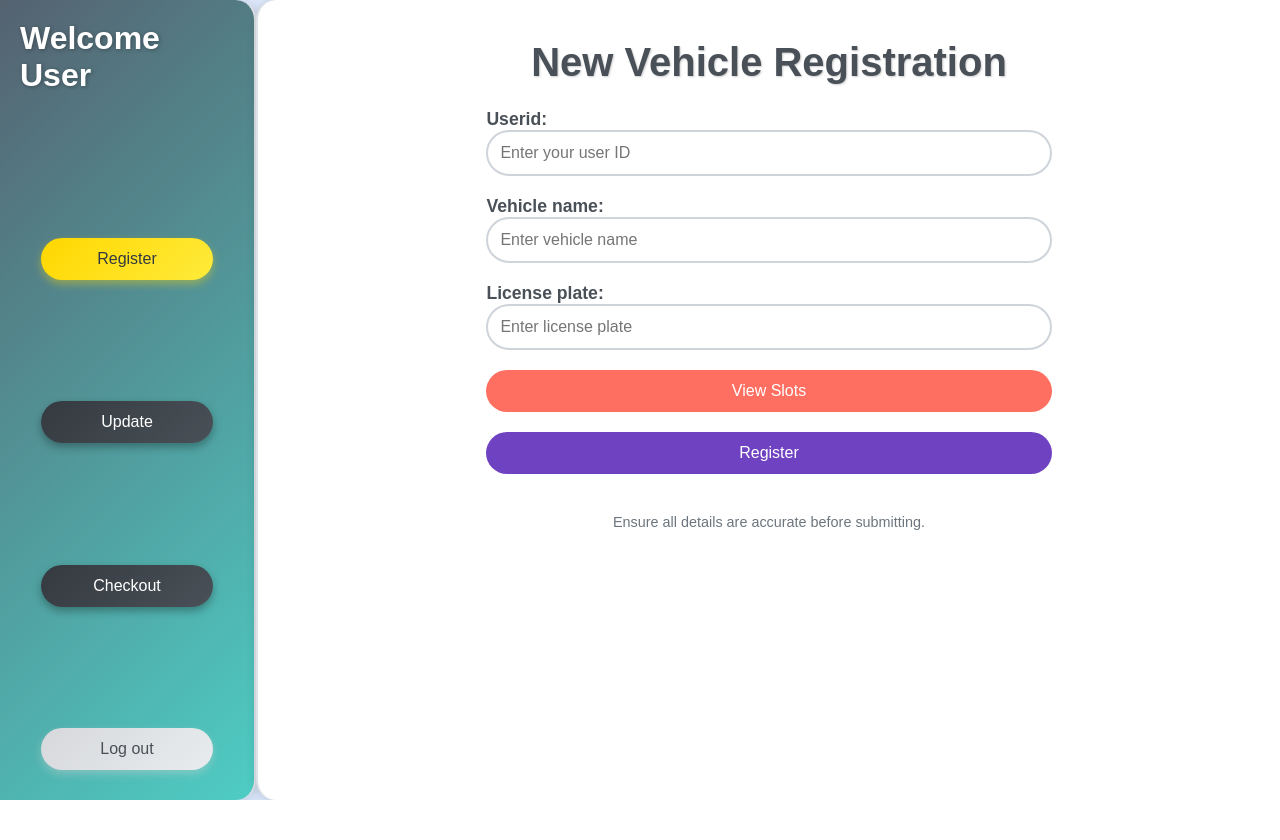
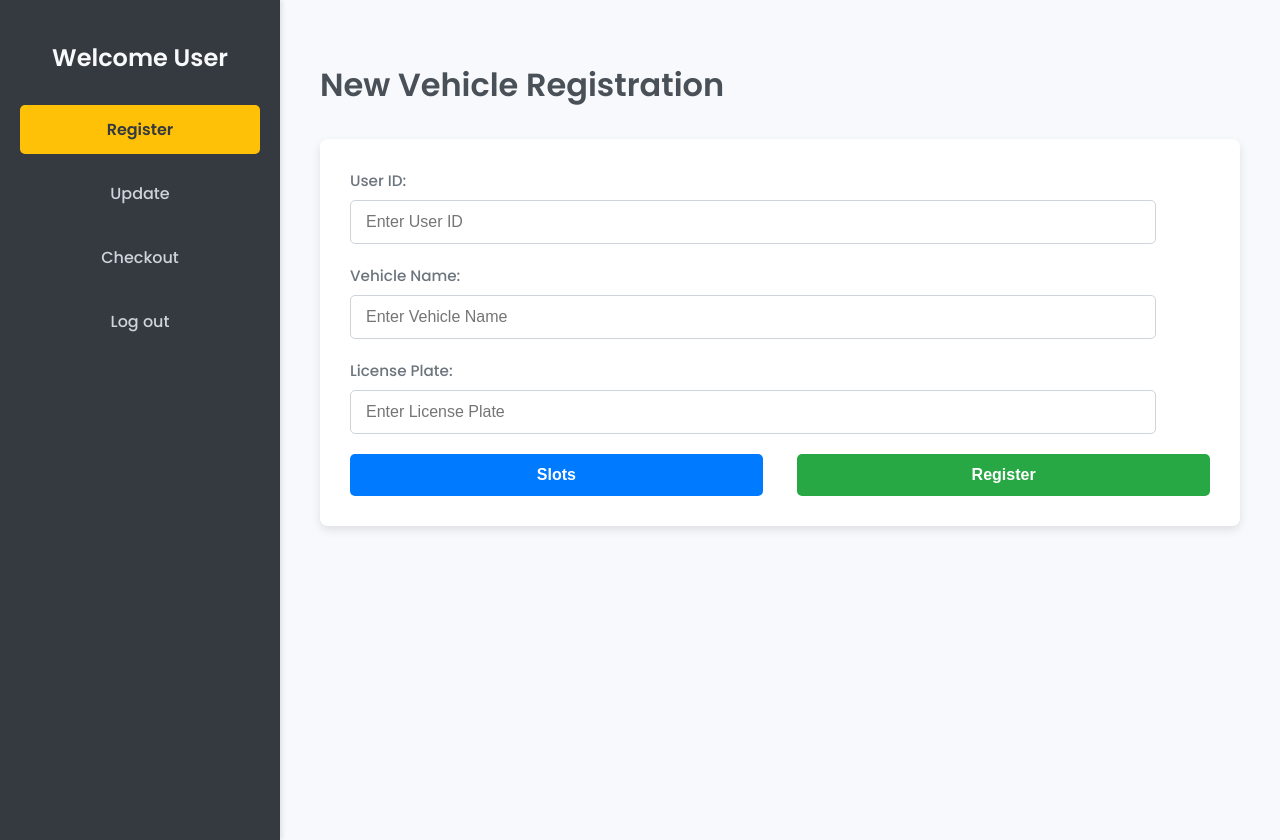
Before and after one commit to Rizzy-2005/Vehicle-Parking-system, a plain HTML site: page Attendent-Reg.html in a window 1280 px wide. Before the commit the page ends 800 px from the top, so only its background shows below. Drawn offline with Linux system fonts and the light colour scheme.

Commit message:
Added the update section for attendent and modified the reg section

```diff
--- a/Attendent-Reg.html
+++ b/Attendent-Reg.html
@@ -3,194 +3,214 @@
 <head>
   <meta charset="UTF-8">
   <meta name="viewport" content="width=device-width, initial-scale=1.0">
-  <title>Vehicle Registration</title>
+  <title>New Vehicle Registration</title>
   <style>
-    * {
+    /* Google Font */
+    @import url('https://fonts.googleapis.com/css2?family=Poppins:wght@300;400;500;600&display=swap');
+
+    body {
       margin: 0;
-      padding: 0;
-      box-sizing: border-box;
       font-family: 'Poppins', sans-serif;
+      display: flex;
+      background-color: #f7f9fc;
     }
 
-    body {
-      display: flex;
+    /* Sidebar Styling */
+    .sidebar {
+      background-color: #343a40;
+      width: 240px;
+      padding: 20px;
+      text-align: center;
       height: 100vh;
-      background: linear-gradient(135deg, #e0eafc, #cfdef3);
-      color: #343a40;
-    }
-
-    .sidebar {
-      width: 20%;
-      background: linear-gradient(135deg, #556270, #4ecdc4);
-      padding: 20px;
-      display: flex;
-      flex-direction: column;
-      align-items: center;
-      justify-content: space-between;
-      color: #fff;
-      border-right: 2px solid #dee2e6;
-      box-shadow: 2px 0 10px rgba(0, 0, 0, 0.1);
-      border-top-right-radius: 20px;
-      border-bottom-right-radius: 20px;
+      box-shadow: 2px 0 5px rgba(0, 0, 0, 0.1);
     }
 
     .sidebar h2 {
-      font-size: 2rem;
-      margin-bottom: 2rem;
-      text-shadow: 1px 1px 4px rgba(0, 0, 0, 0.3);
+      color: #f8f9fa;
+      margin-bottom: 30px;
+      font-weight: 600;
+      font-size: 1.5rem;
     }
 
-    .sidebar button {
-      width: 80%;
-      padding: 12px;
-      margin: 10px 0;
-      border: none;
-      border-radius: 25px;
+    .sidebar a {
+      display: block;
+      margin: 15px 0;
+      padding: 12px 15px;
+      text-decoration: none;
+      color: #ced4da;
       font-size: 1rem;
-      cursor: pointer;
-      transition: transform 0.3s ease, background-color 0.3s ease, box-shadow 0.3s ease;
+      font-weight: 500;
+      border-radius: 5px;
+      background-color: transparent;
+      transition: all 0.3s;
     }
 
-    .sidebar .btn-register {
-      background: linear-gradient(135deg, #ffd700, #ffeb3b);
+    .sidebar a.active,
+    .sidebar a:hover {
+      background-color: #ffc107;
       color: #343a40;
-      box-shadow: 0 4px 8px rgba(255, 215, 0, 0.4);
+      font-weight: 600;
     }
 
-    .sidebar .btn-update, .sidebar .btn-checkout {
-      background: linear-gradient(135deg, #343a40, #495057);
-      color: #fff;
-      box-shadow: 0 4px 8px rgba(0, 0, 0, 0.3);
+    /* Main Content Styling */
+    .main {
+      flex-grow: 1;
+      padding: 40px;
     }
 
-    .sidebar .logout {
-      background: linear-gradient(135deg, #d6d8db, #e9ecef);
+    h1 {
+      font-size: 2rem;
       color: #495057;
-      box-shadow: 0 4px 8px rgba(211, 211, 211, 0.4);
+      margin-bottom: 30px;
+      font-weight: 600;
     }
 
-    .sidebar button:hover {
-      transform: scale(1.08);
-      box-shadow: 0 6px 12px rgba(0, 0, 0, 0.2);
+    .form-section {
+      background-color: #ffffff;
+      padding: 30px;
+      border-radius: 8px;
+      box-shadow: 0 4px 10px rgba(0, 0, 0, 0.1);
     }
 
-    .main {
-      width: 80%;
-      background: #fff;
-      padding: 40px;
-      border-left: 2px solid #dee2e6;
-      border-radius: 20px 0 0 20px;
-      box-shadow: -2px 0 10px rgba(0, 0, 0, 0.1);
+    .form-group {
+      margin-bottom: 20px;
     }
 
-    .main h1 {
-      font-size: 2.5rem;
-      color: #495057;
-      margin-bottom: 1.5rem;
-      text-align: center;
-      text-shadow: 1px 1px 2px rgba(0, 0, 0, 0.2);
+    .form-group label {
+      display: block;
+      font-size: 0.95rem;
+      color: #6c757d;
+      font-weight: 500;
+      margin-bottom: 8px;
     }
 
-    form {
-      display: flex;
-      flex-direction: column;
-      gap: 20px;
-      width: 60%;
-      margin: 0 auto;
+    .form-group input {
+      width: 90%; /* Reduced width */
+      padding: 12px 15px;
+      font-size: 1rem;
+      border: 1px solid #ced4da;
+      border-radius: 5px;
+      transition: border-color 0.3s;
     }
 
-    label {
-      font-size: 1.1rem;
-      margin-bottom: 5px;
-      font-weight: bold;
-      color: #495057;
+    .form-group input:focus {
+      border-color: #495057;
+      outline: none;
     }
 
-    input {
-      width: 100%;
-      padding: 12px;
-      border: 2px solid #ced4da;
-      border-radius: 25px;
-      outline: none;
-      font-size: 1rem;
-      transition: border-color 0.3s ease, box-shadow 0.3s ease;
+    /* Buttons Styling */
+    .button-container {
+      display: flex;
+      justify-content: space-between;
+      gap: 15px;
     }
 
-    input:focus {
-      border-color: #80bdff;
-      box-shadow: 0 0 10px rgba(128, 189, 255, 0.5);
+    .slots-button,
+    .register-button {
+      width: 48%; /* Adjusted width */
+      text-align: center;
+      padding: 12px;
+      font-size: 1rem;
+      font-weight: 600;
+      border: none;
+      border-radius: 5px;
+      cursor: pointer;
+      transition: all 0.3s;
     }
 
     .slots-button {
-      background-color: #ff6f61;
-      color: white;
-      border: none;
-      border-radius: 25px;
-      padding: 12px;
-      font-size: 1rem;
-      cursor: pointer;
-      text-align: center;
-      transition: transform 0.3s ease, background-color 0.3s ease;
+      background-color: #007bff;
+      color: #ffffff;
     }
 
     .slots-button:hover {
-      background-color: #e0554f;
-      transform: scale(1.05);
+      background-color: #0056b3;
     }
 
     .register-button {
-      background-color: #6f42c1;
-      color: white;
-      border: none;
-      border-radius: 25px;
-      padding: 12px;
-      font-size: 1rem;
-      cursor: pointer;
-      text-align: center;
-      transition: transform 0.3s ease, background-color 0.3s ease;
+      background-color: #28a745;
+      color: #ffffff;
     }
 
     .register-button:hover {
-      background-color: #5933a6;
-      transform: scale(1.05);
+      background-color: #1e7e34;
     }
 
-    .form-footer {
-      text-align: center;
-      font-size: 0.9rem;
-      color: #6c757d;
-      margin-top: 20px;
+    /* Responsive Design */
+    @media (max-width: 768px) {
+      .sidebar {
+        display: none;
+      }
+      .main {
+        padding: 20px;
+      }
+      .form-group input {
+        width: 100%; /* Full width on small screens */
+      }
+      .button-container {
+        flex-direction: column; /* Stack buttons vertically on small screens */
+      }
+      .slots-button,
+      .register-button {
+        width: 100%; /* Full width on small screens */
+        margin-bottom: 10px;
+      }
     }
-
   </style>
 </head>
 <body>
   <div class="sidebar">
     <h2>Welcome User</h2>
-    <button class="btn-register">Register</button>
-    <button class="btn-update">Update</button>
-    <button class="btn-checkout">Checkout</button>
-    <button class="logout">Log out</button>
+    <a href="Attendent-Reg.html" class="btn-register active">Register</a>
+    <a href="Attendent-Update.html" class="btn-update">Update</a>
+    <a href="#" class="btn-checkout">Checkout</a>
+    <a href="#" class="logout">Log out</a>
   </div>
   <div class="main">
     <h1>New Vehicle Registration</h1>
-    <form>
-      <div>
-        <label for="userid">Userid:</label>
-        <input type="text" id="userid" placeholder="Enter your user ID">
+    <div class="form-section">
+      <div class="form-group">
+        <label for="user-id">User ID:</label>
+        <input type="text" id="user-id" placeholder="Enter User ID">
       </div>
-      <div>
-        <label for="vehicle-name">Vehicle name:</label>
-        <input type="text" id="vehicle-name" placeholder="Enter vehicle name">
+      <div class="form-group">
+        <label for="vehicle-name">Vehicle Name:</label>
+        <input type="text" id="vehicle-name" placeholder="Enter Vehicle Name">
       </div>
-      <div>
-        <label for="license-plate">License plate:</label>
-        <input type="text" id="license-plate" placeholder="Enter license plate">
+      <div class="form-group">
+        <label for="license-plate">License Plate:</label>
+        <input type="text" id="license-plate" placeholder="Enter License Plate">
       </div>
-      <button type="button" class="slots-button">View Slots</button>
-      <button type="submit" class="register-button">Register</button>
-      <p class="form-footer">Ensure all details are accurate before submitting.</p>
-    </form>
+      <div class="button-container">
+        <button class="slots-button" id="slots-button">Slots</button>
+        <button class="register-button" id="register-button">Register</button>
+      </div>
+    </div>
   </div>
+  <script>
+    // Event listener for the "Slots" button
+    document.getElementById('slots-button').addEventListener('click', () => {
+      alert('Displaying available slots...');
+      // Add logic for displaying slots here
+    });
+
+    // Event listener for the "Register" button
+    document.getElementById('register-button').addEventListener('click', () => {
+      const userId = document.getElementById('user-id').value.trim();
+      const vehicleName = document.getElementById('vehicle-name').value.trim();
+      const licensePlate = document.getElementById('license-plate').value.trim();
+
+      if (!userId || !vehicleName || !licensePlate) {
+        alert('Please fill out all fields before registering.');
+        return;
+      }
+
+      alert(`Registering vehicle:
+      User ID: ${userId}
+      Vehicle Name: ${vehicleName}
+      License Plate: ${licensePlate}`);
+      // Add registration logic here
+    });
+  </script>
 </body>
 </html>
```
Also changed, not shown: Attendent-Update.html (added, +249 -0 lines).
